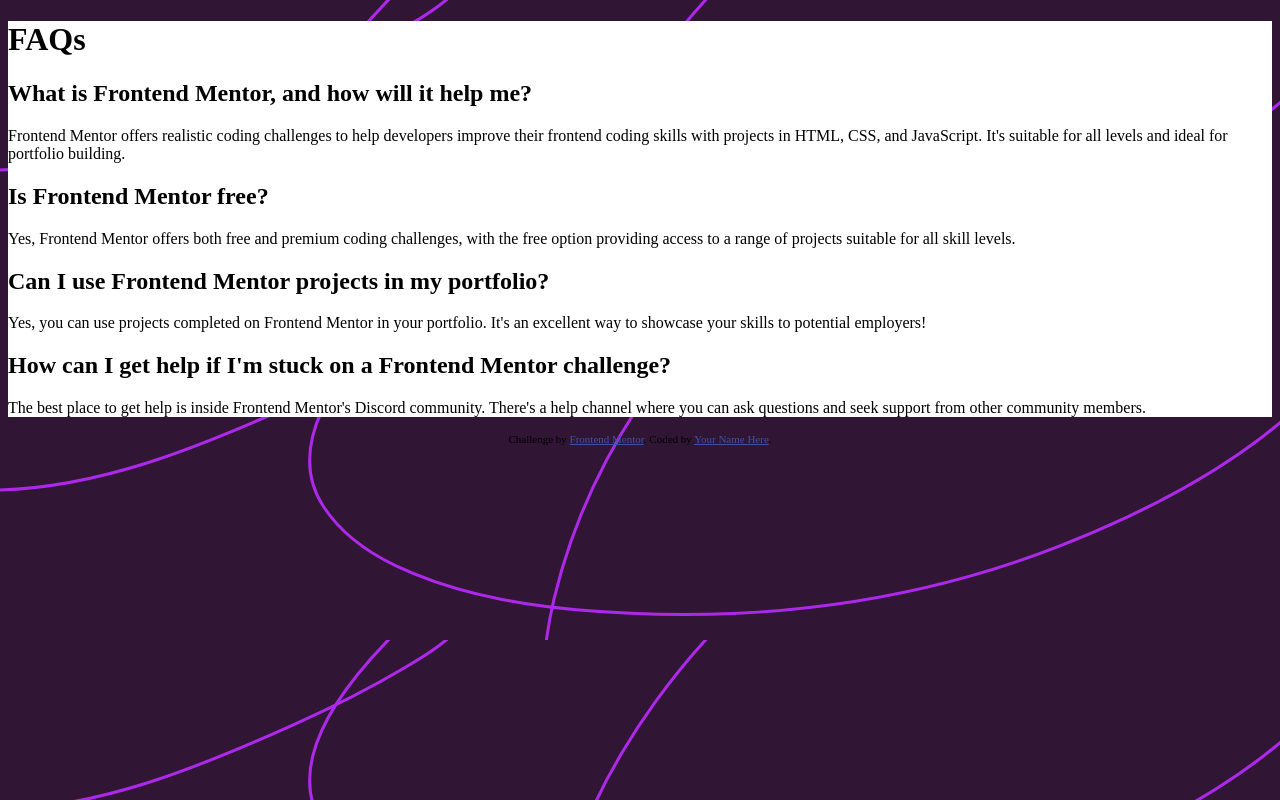
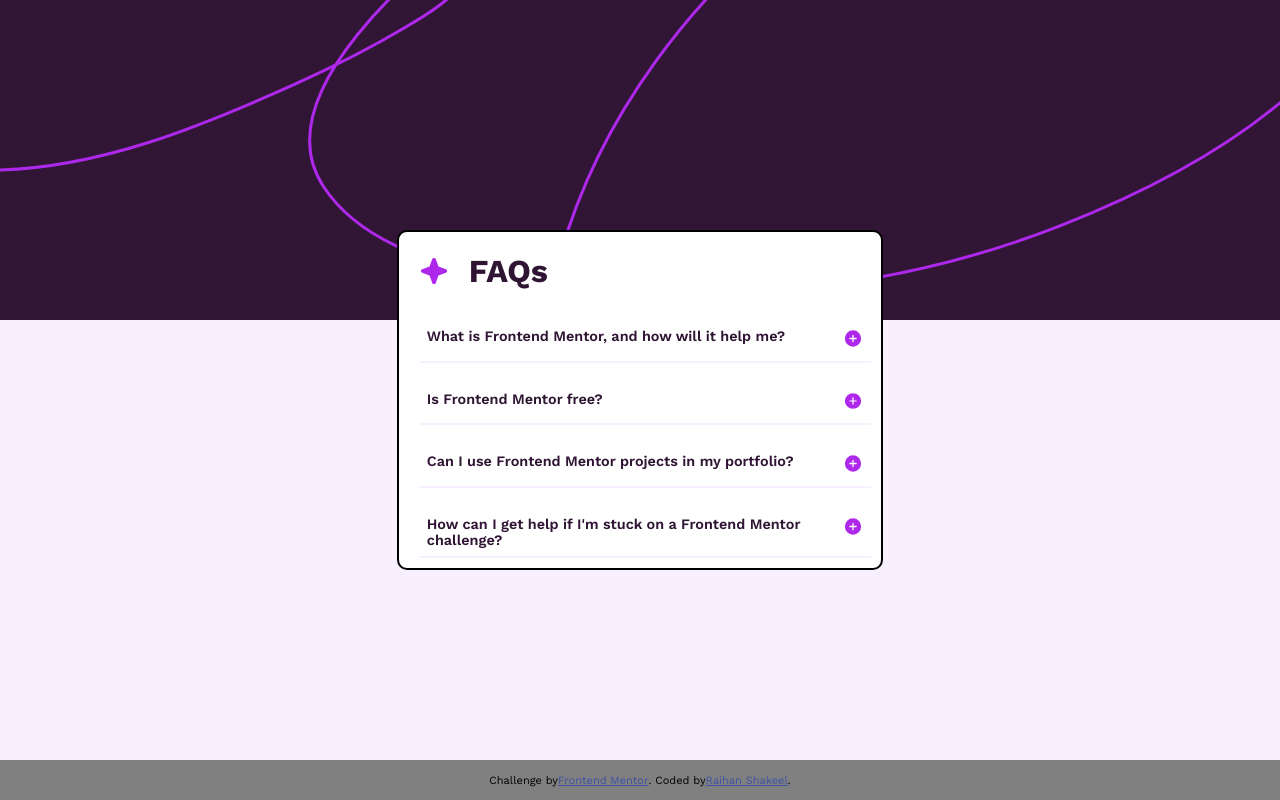
Before and after one commit to Doxmin/faq-accordion-main, a plain HTML site: page index.html in a window 1280 px wide. Drawn offline with Linux system fonts and the light colour scheme; files that its build step writes are made by us from their sources.

Commit message:
updating changes

```diff
--- a/assets/css/styles.css
+++ /dev/null
@@ -1,7 +0,0 @@
-body {
-    background-image: url("../images/background-pattern-desktop.svg");
-}
-
-.faq {
-    background-color: white;
-}
--- /dev/null
+++ b/css/reset.css
@@ -0,0 +1,41 @@
+/* CSS reset */
+body,div,dl,dt,dd,ul,ol,li,h1,h2,h3,h4,h5,h6,pre,form,fieldset,input,textarea,p,blockquote,th,td {
+    margin:0;
+    padding:0;
+}
+html,body {
+    margin:0;
+    padding:0;
+}
+table {
+    border-collapse:collapse;
+    border-spacing:0;
+}
+fieldset,img {
+    border:0;
+}
+input{
+    border:1px solid #b0b0b0;
+    padding:3px 5px 4px;
+    color:#979797;
+    width:190px;
+}
+address,caption,cite,code,dfn,th,var {
+    font-style:normal;
+    font-weight:normal;
+}
+ol,ul {
+    list-style:none;
+}
+caption,th {
+    text-align:left;
+}
+h1,h2,h3,h4,h5,h6 {
+    font-size:100%;
+    font-weight:normal;
+}
+q:before,q:after {
+    content:'';
+}
+abbr,acronym { border:0;
+}
--- /dev/null
+++ b/css/styles.css
@@ -0,0 +1,148 @@
+
+@font-face{
+    font-family: WorkSans-Bold;
+    src: url('assets/fonts/static/WorkSans-Bold.ttf');
+}
+
+
+@font-face {
+    font-family: WorkSans-SemiBold;
+    src: url('assets/fonts/static/WorkSans-SemiBold.ttf');
+}
+
+@font-face{
+    font-family: WorkSans-Regular;
+    src: url('assets/fonts/static/WorkSans-Regular.ttf');
+}
+
+
+
+*{
+    padding: 0%;
+    margin: 0%;
+    box-sizing: border-box;
+
+}
+
+body{
+    background-image: url('assets/images/background-pattern-desktop.svg');
+    background-repeat: no-repeat;
+    font-family: WorkSans-Regular, WorkSans-Semibold, WorkSans-Bold;
+    height: 100vh;
+    display: flex;
+    flex-direction: column;
+    align-items: center;
+    justify-content: center;
+    background-color: hsl(275, 100%, 97%);
+}
+
+
+
+.card{
+    display: flex;
+    flex-direction: column;
+    background-color: hsl(0, 0%, 100%);
+    width: 38%;
+    border: 2px solid black;
+    border-radius: 10px;
+
+}
+
+.heading{
+    display: flex;
+    padding: 20px;
+
+
+}
+.heading h1{
+    font-family: WorkSans-Bold;
+    font-size: 2em;
+    margin-left: 20px;
+    color:hsl(292, 42%, 14%)
+
+
+}
+.heading img{
+    width: 30px;
+}
+
+.FAQ{
+    display: flex;
+    justify-content: space-between;
+    padding: 8px;
+    margin: 10px;
+    margin-left: 20px;
+    border-bottom: 2px solid hsl(275, 100%, 97%);
+}
+
+
+.FAQ .qna h1{
+    font-family: WorkSans-SemiBold;
+    color:hsl(292, 42%, 14%);
+    font-size: 0.9em;
+}
+
+.FAQ .qna h1:hover{
+    cursor: pointer;
+    color: hsl(223, 69%, 50%);
+}
+
+.FAQ img{
+    width: 20px;
+}
+
+.FAQ #minus-toggle-icon{
+    display: none;
+}
+
+.FAQ .qna .answer{
+    margin-top: 20px;
+    color: hsl(292, 16%, 49%);
+    display: none;
+    font-size: 0.8em;
+}
+
+
+
+
+.attribution{
+    position: absolute;
+    bottom: 0%;
+    width: 100%;
+    height: 2.5rem;
+    background-color: gray;
+    display: flex;
+    align-items: center;
+    justify-content: center;
+
+}
+
+
+@media(max-width:375px){
+    body{
+        background-image: url('assets/images/background-pattern-mobile.svg');
+        background-repeat: no-repeat;
+        font-family: WorkSans-Regular, WorkSans-Semibold, WorkSans-Bold;
+        height: 100vh;
+        display: flex;
+        flex-direction: column;
+        align-items: center;
+        justify-content: center;
+        background-color: hsl(275, 100%, 97%);
+    }
+
+
+    .card{
+        display: flex;
+        flex-direction: column;
+        background-color: hsl(0, 0%, 100%);
+        width: 90%;
+        border: 2px solid black;
+        border-radius: 10px;
+
+    }
+
+
+
+
+}
--- a/index.html
+++ b/index.html
@@ -4,8 +4,12 @@
   <meta charset="UTF-8">
   <meta name="viewport" content="width=device-width, initial-scale=1.0"> <!-- displays site properly based on user's device -->
 
-  <link rel="icon" type="image/png" sizes="32x32" href="assets/images/favicon-32x32.png">
-<link rel="stylesheet" href="./assets/css/styles.css">
+  <link rel="icon" type="image/png" sizes="32x32" href="./assets/images/favicon-32x32.png">
+
+  <link rel="stylesheet" href="reset.css">
+
+  <link rel="stylesheet" href="styles.css">
+
   <title>Frontend Mentor | FAQ accordion</title>
 
   <!-- Feel free to remove these styles or customise in your own stylesheet 👍 -->
@@ -15,38 +19,73 @@
   </style>
 </head>
 <body>
-
- <div class="faq">
-
-  <h1>FAQs</h1>
-
-  <h2>What is Frontend Mentor, and how will it help me?</h2>
-
-  <p>Frontend Mentor offers realistic coding challenges to help developers improve their
-    frontend coding skills with projects in HTML, CSS, and JavaScript. It's suitable for
-    all levels and ideal for portfolio building.</p>
-
-  <h2>Is Frontend Mentor free?</h2>
-
-  <p>Yes, Frontend Mentor offers both free and premium coding challenges, with the free
-    option providing access to a range of projects suitable for all skill levels.</p>
-
-  <h2>Can I use Frontend Mentor projects in my portfolio?</h2>
-
-  <p>Yes, you can use projects completed on Frontend Mentor in your portfolio. It's an excellent
-    way to showcase your skills to potential employers!</p>
-
-  <h2>How can I get help if I'm stuck on a Frontend Mentor challenge?</h2>
-
-  <p>The best place to get help is inside Frontend Mentor's Discord community. There's a help
-  channel where you can ask questions and seek support from other community members.</p>
-</div>
+  <main class="card">
+    <div class="heading">
+      <img src="assets/images/icon-star.svg" alt="">
+      <h1>FAQs</h1>
+    </div>
 
 
+    <div class="FAQ">
+      <div class="qna">
+        <h1 class="question">What is Frontend Mentor, and how will it help me?</h1>
+        <p class="answer">Frontend Mentor offers realistic coding challenges to help developers improve their
+        frontend coding skills with projects in HTML, CSS, and JavaScript. It's suitable for
+        all levels and ideal for portfolio building.
+      </p>
+      </div>
+      <div class="icon-container">
+        <img src="assets/images/icon-plus.svg" alt="Plus Icon" class="toggle-icon">
+      </div>
+    </div>
+
+    <div class="FAQ">
+      <div class="qna">
+        <h1 class="question">Is Frontend Mentor free?</h1>
+        <p class="answer">Yes, Frontend Mentor offers both free and premium coding challenges, with the free
+        option providing access to a range of projects suitable for all skill levels.
+      </p>
+      </div>
+      <div class="icon-container">
+        <img src="assets/images/icon-plus.svg" alt="Plus Icon" class="toggle-icon">
+      </div>
+    </div>
+
+
+    <div class="FAQ">
+      <div class="qna">
+        <h1 class="question">Can I use Frontend Mentor projects in my portfolio?
+        </h1>
+        <p class="answer">Yes, you can use projects completed on Frontend Mentor in your portfolio. It's an excellent
+          way to showcase your skills to potential employers!</p>
+      </div>
+      <div class="icon-container">
+        <img src="assets/images/icon-plus.svg" alt="Plus Icon" class="toggle-icon">
+      </div>
+    </div>
+
+
+    <div class="FAQ">
+      <div class="qna">
+        <h1 class="question">How can I get help if I'm stuck on a Frontend Mentor challenge?</h1>
+      <p class="answer">The best place to get help is inside Frontend Mentor's Discord community. There's a help
+        channel where you can ask questions and seek support from other community members.
+      </p>
+      </div>
+
+      <div class="icon-container">
+        <img src="assets/images/icon-plus.svg" alt="Plus Icon" class="toggle-icon">
+      </div>
+    </div>
+
+  </main>
 
   <div class="attribution">
     Challenge by <a href="https://www.frontendmentor.io?ref=challenge" target="_blank">Frontend Mentor</a>.
-    Coded by <a href="#">Your Name Here</a>.
+    Coded by <a href="#">Raihan Shakeel</a>.
   </div>
+
+  <script src="index.js"></script>
+
 </body>
 </html>
```
